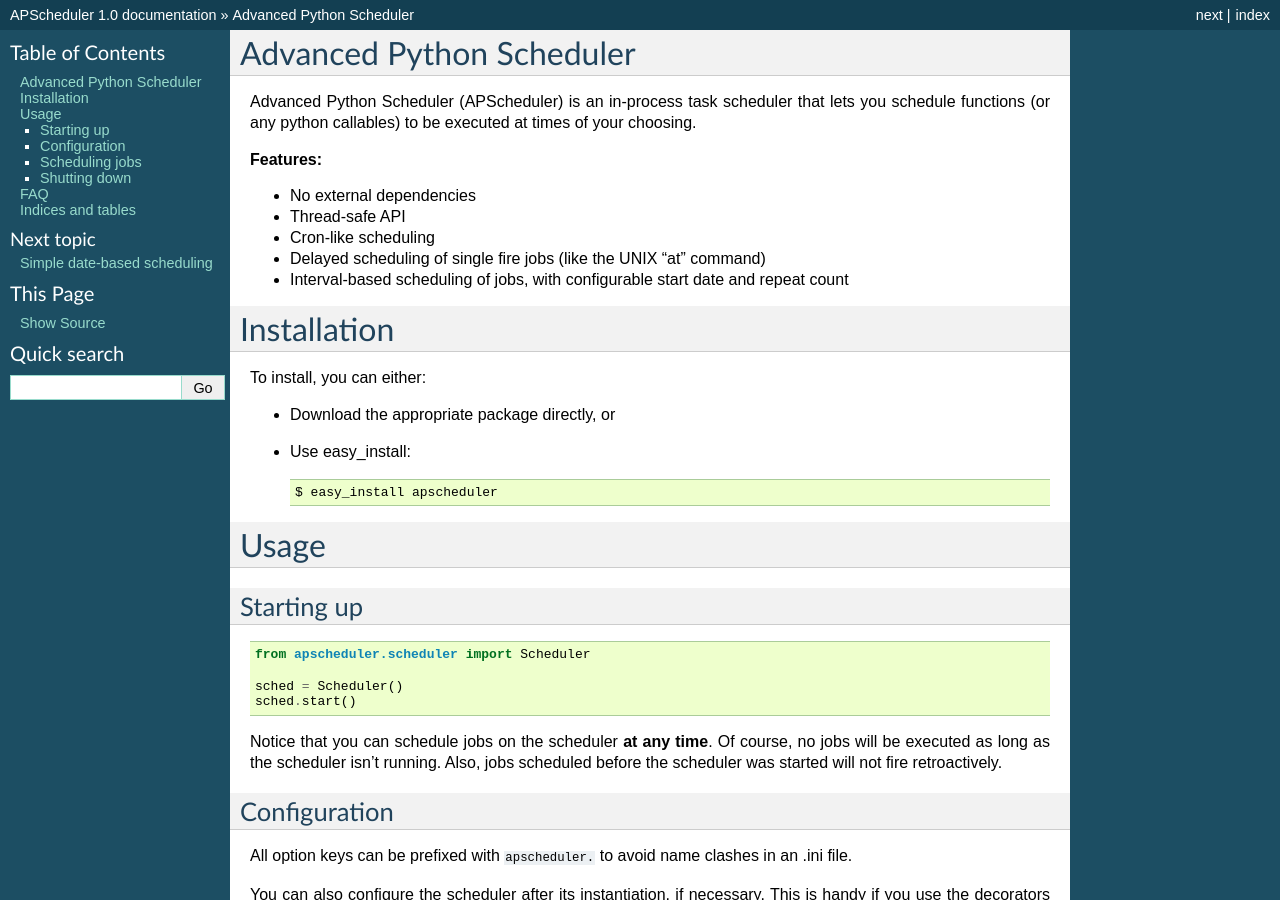
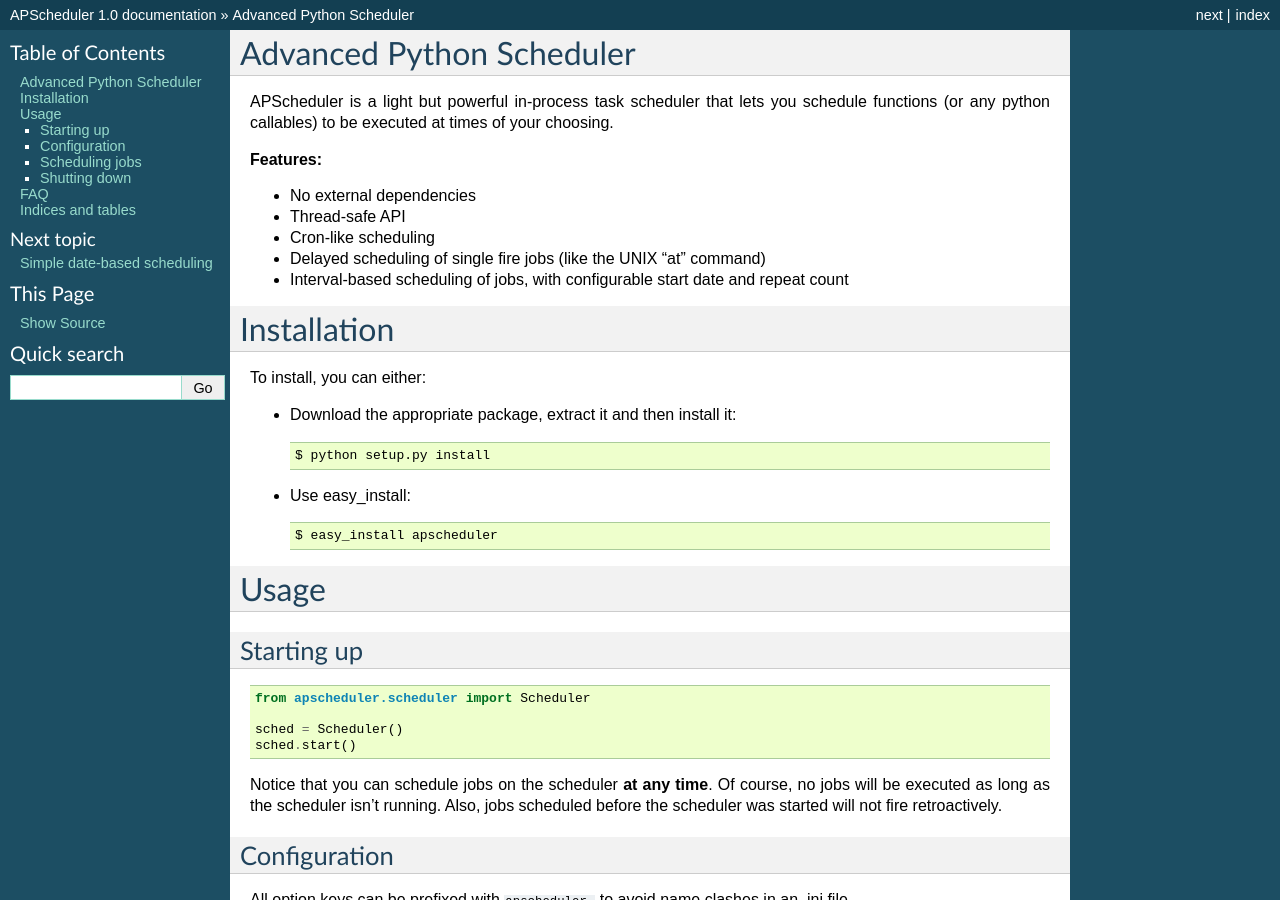
Before and after one commit to agronholm/apscheduler, a Sphinx documentation site: the page built from docs/index.rst, in a window 1280 px wide and 900 px high. Built offline with Sphinx 7.4.7, drawn with Linux system fonts in a browser that asks for light colours.

Commit message:
Improved installation instructions

```diff
--- a/docs/index.rst
+++ b/docs/index.rst
@@ -1,7 +1,7 @@
 Advanced Python Scheduler
 =========================
 
-Advanced Python Scheduler (APScheduler) is an in-process task scheduler that
+APScheduler is a light but powerful in-process task scheduler that
 lets you schedule functions (or any python callables) to be executed at times
 of your choosing.
 
@@ -19,10 +19,14 @@
 
 To install, you can either:
 
-* Download the appropriate package directly, or
+* Download the appropriate package, extract it and then install it::
+
+    $ python setup.py install
+
 * Use easy_install::
 
 	$ easy_install apscheduler
+
 
 Usage
 =====
```
